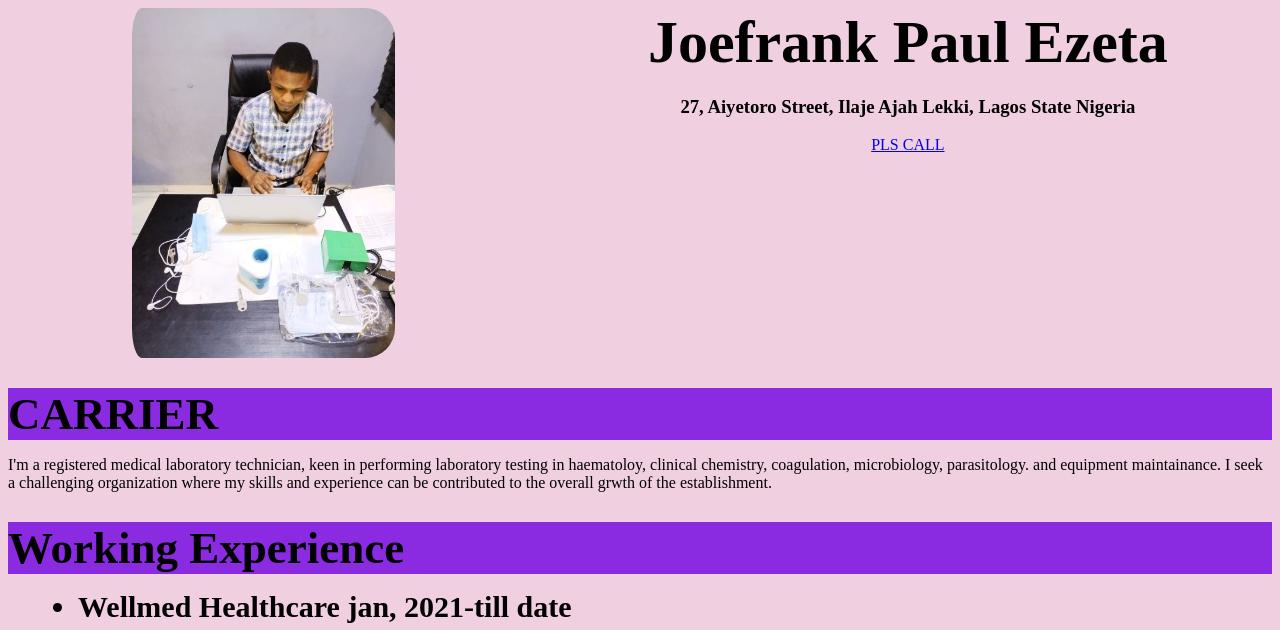
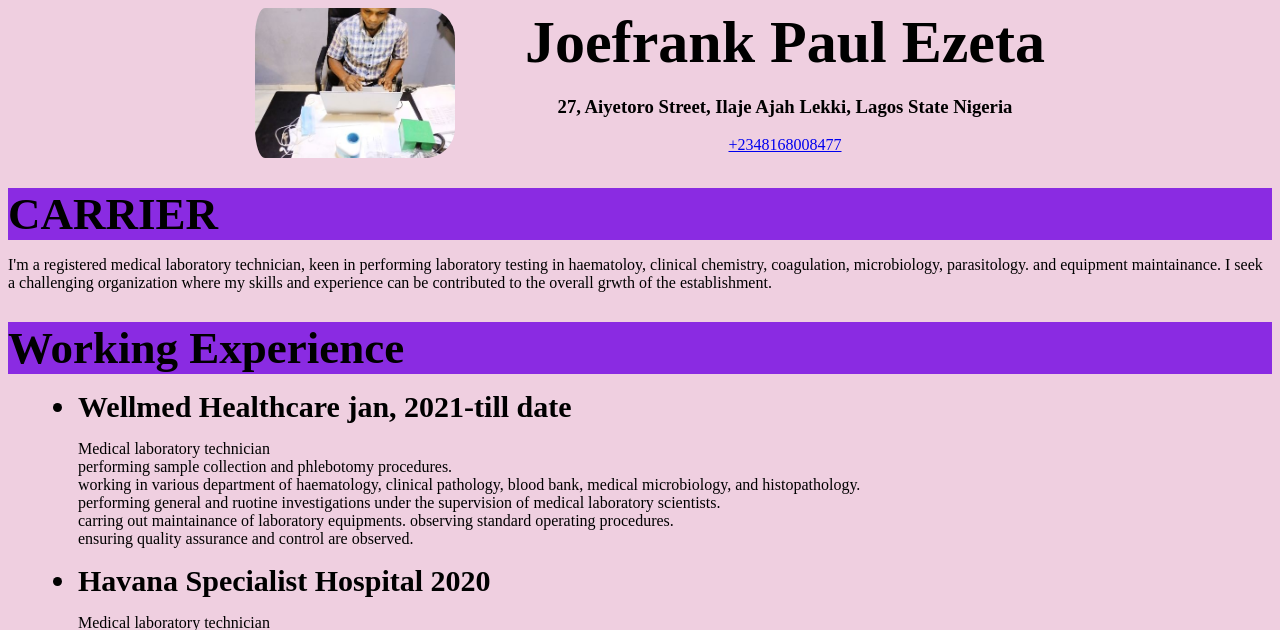
Before and after one commit to joefrankpaul/portfolio, a PHP site: page / in a window 1280 px wide. Shown: the top 630 px of the page. Run offline with PHP 8.4, Linux system fonts and the light colour scheme.

Commit message:
commit adjustment

```diff
--- a/index.html
+++ b/index.html
@@ -13,7 +13,7 @@
         <div class="paul">
           <h1 class="Ezeta">Joefrank Paul Ezeta</h1>
           <h3>27, Aiyetoro Street, Ilaje Ajah Lekki, Lagos State Nigeria</h3>
-          <a href="tel:+2348168008477">PLS CALL</a>
+          <a href="tel:"+2348168008477>+2348168008477</a>
         </div>
       </div>
     </header>
--- a/stylingportfolio.css
+++ b/stylingportfolio.css
@@ -5,18 +5,19 @@ header >div{
     display: flex;
     text-align: center;
     /* justify-items: r; */
-    justify-content: space-around;
-
+    justify-content: center;
+    gap: 70px;
 }
 .paul{
     float: right;
-    padding-left: 45px;
+    /* padding-left: 45px; */
 }
 .imag{
-    width: auto;
-    height: 350px;
+    width: 200px;
+    height: 150px;
     border-radius: 30px;
     padding-left: 20px;
+    object-fit: cover;
 }
 .Ezeta{
     font-size: 60px;
@@ -28,7 +29,7 @@ body >main >p{
     margin: 0px;
 }
 main >div >h1{
-    background-color: blueviolet;
+    background-color: rgb(138, 43, 226);
     font-size: 45px;
 }
 main >div >ul{
```
